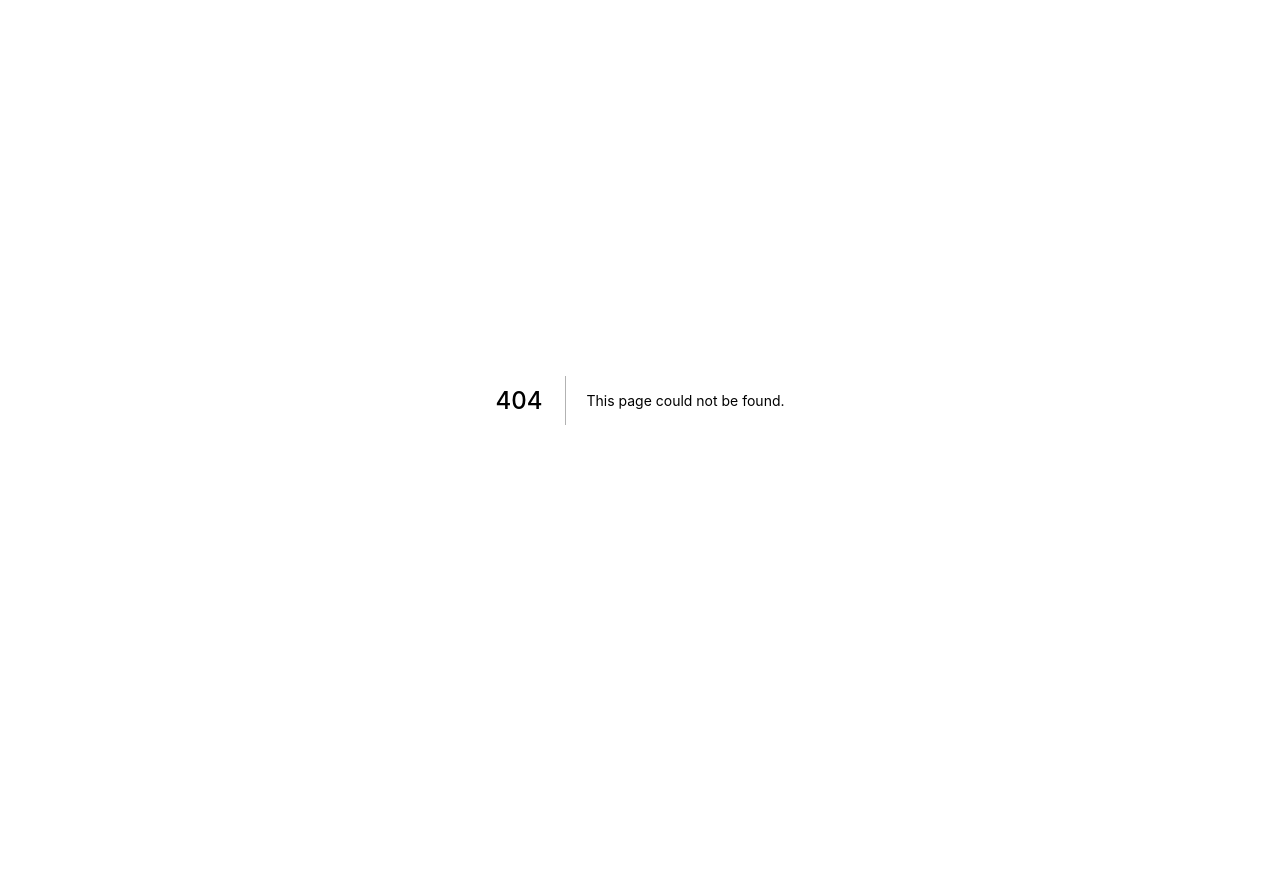
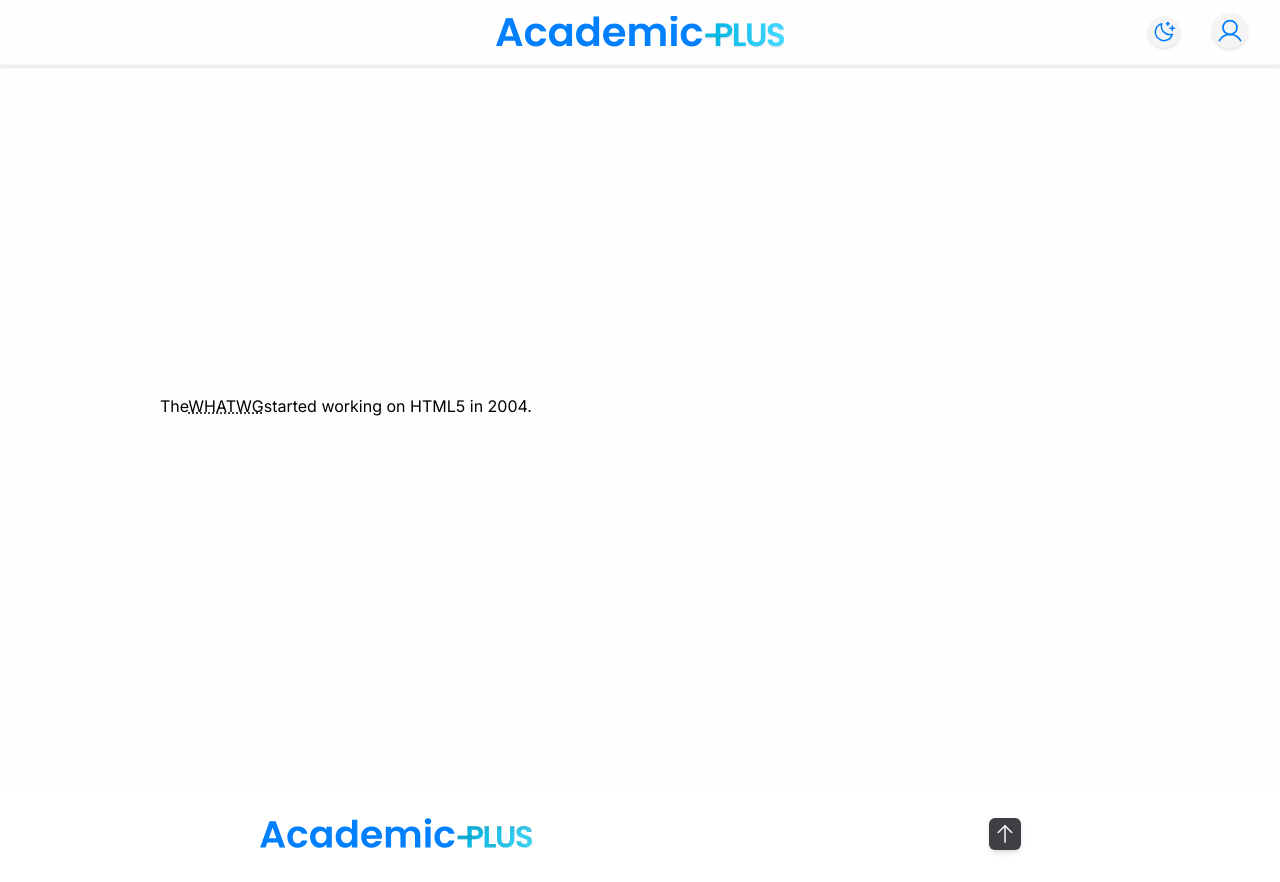
Before and after one commit to xandong/academic-plus, a Next.js app: page /profile in a window 1280 px wide. Before the commit this address had no page. Before the commit the page ends 800 px from the top, so only its background shows below. Built offline with nearby package versions, Linux system fonts and the light colour scheme.

Commit message:
create Page Profile

```diff
--- /dev/null
+++ b/src/pages/profile.tsx
@@ -0,0 +1,28 @@
+import Head from "next/head";
+import Footer from "../components/Footer";
+import Header from "../components/Header";
+import Main from "../components/Main";
+
+export default function Profile() {
+  return (
+    <>
+      <Head>
+        <title>A+: Perfil 💁</title>
+      </Head>
+      <Header />
+      <Main>
+        <div className="container">
+          <p>
+            The
+            <abbr title="Web Hypertext Application Technology Working Group">
+              WHATWG
+            </abbr>
+            started working on HTML5 in 2004.
+          </p>
+        </div>
+        <div className="container"></div>
+      </Main>
+      <Footer />
+    </>
+  );
+}
```
